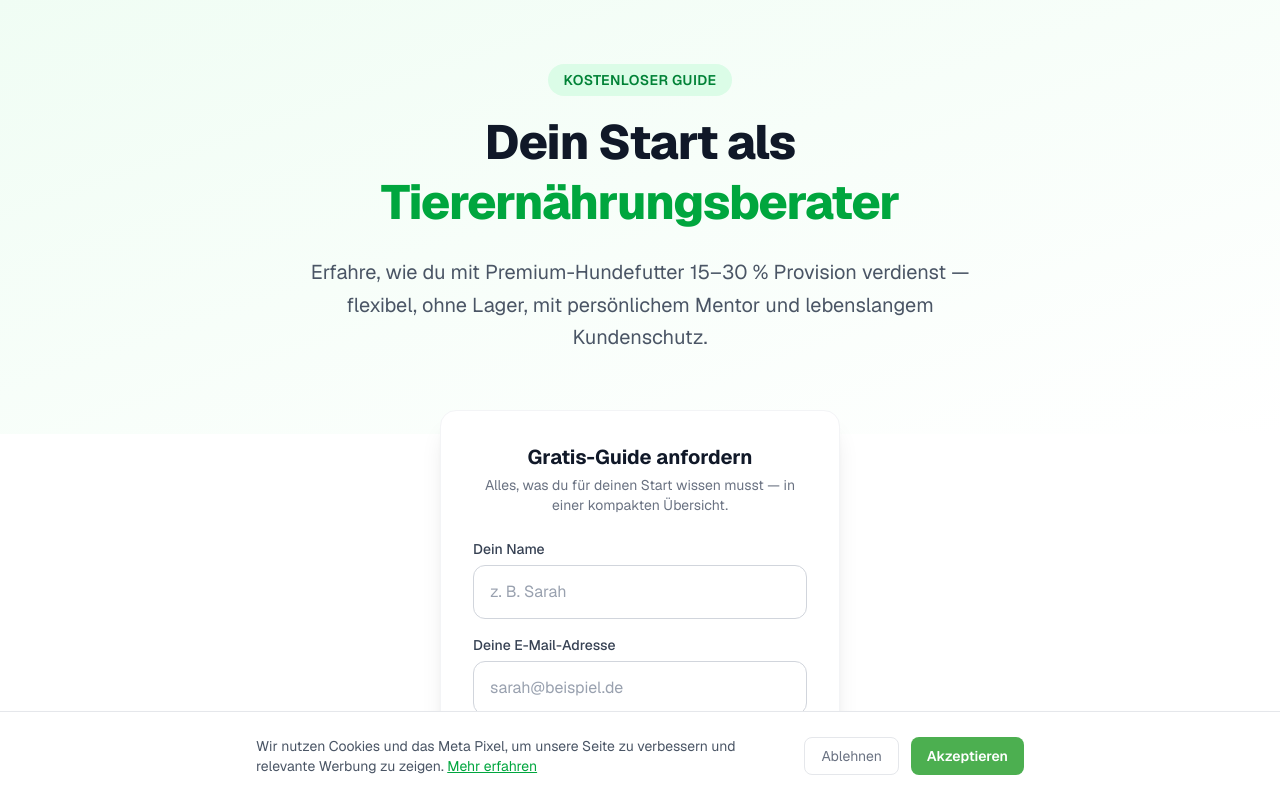
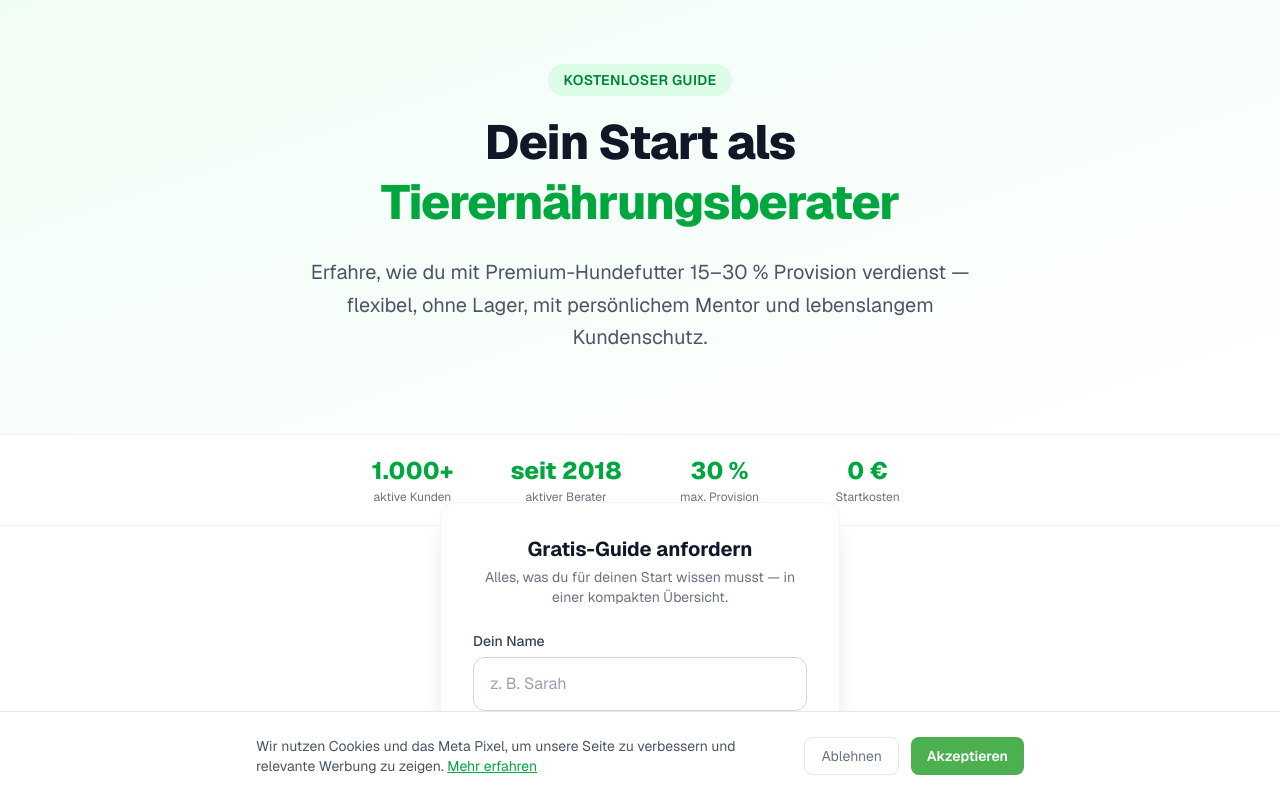
Before and after one commit to Rinacla/anifit-partner-funnel, a Next.js app: page / in a window 1280 px wide. Shown: the top 799 px of the page. Built offline with nearby package versions, Linux system fonts and the light colour scheme.

Commit message:
feat: add trust bar with social proof numbers below hero (1000+ Kunden, seit 2018, 30%, 0€)

```diff
--- a/app/page.tsx
+++ b/app/page.tsx
@@ -50,6 +50,23 @@ export default function Home() {
           </p>
         </div>
       </section>
+      {/* Trust Bar */}
+      <section className="bg-white border-y border-gray-100 py-5">
+        <div className="mx-auto max-w-3xl px-6 flex flex-wrap justify-center gap-8 sm:gap-12 text-center">
+          {[
+            { value: "1.000+", label: "aktive Kunden" },
+            { value: "seit 2018", label: "aktiver Berater" },
+            { value: "30 %", label: "max. Provision" },
+            { value: "0 €", label: "Startkosten" },
+          ].map((item, i) => (
+            <div key={i} className="min-w-[100px]">
+              <p className="text-xl sm:text-2xl font-extrabold text-green-600">{item.value}</p>
+              <p className="text-xs text-gray-500 mt-0.5">{item.label}</p>
+            </div>
+          ))}
+        </div>
+      </section>
+
 
       {/* Lead Form */}
       <section id="guide" className="-mt-6 relative z-10 mx-auto max-w-md px-6">
```
